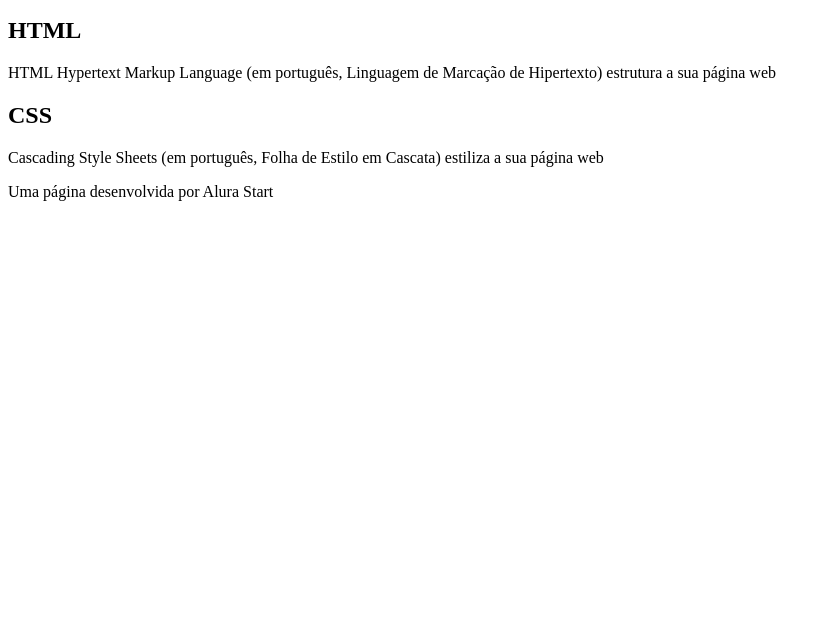
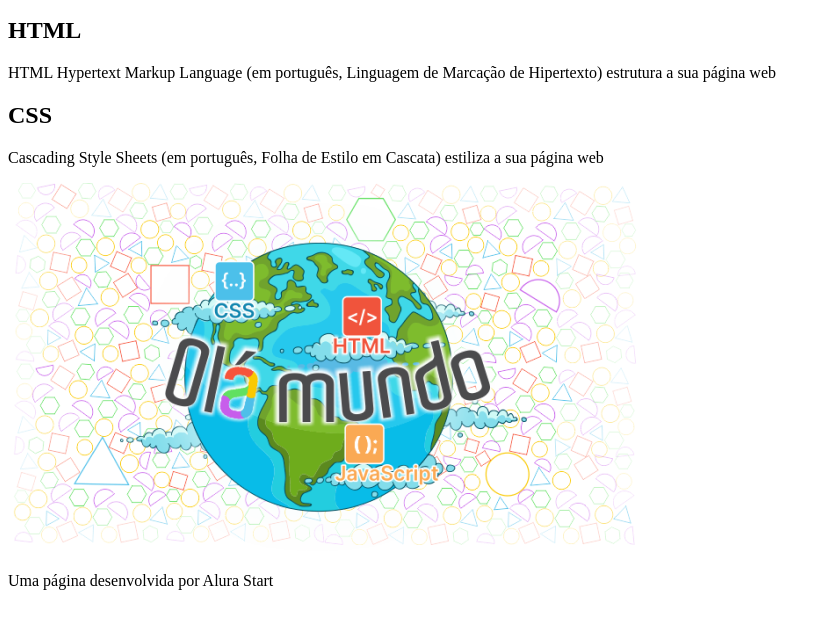
Before and after one commit to freespiri/Ol-mundo, a plain HTML site: page index.html in a window 1280 px wide. Shown: the part 101-730 px from the top of the page, without its empty margins (0-831 px from the left). Drawn offline with Linux system fonts and the light colour scheme.

Commit message:
Add files via upload

```diff
--- a/index.html
+++ b/index.html
@@ -19,6 +19,7 @@
 
             <h2>CSS</h2>
             <P></P>Cascading Style Sheets (em português, Folha de Estilo em Cascata) estiliza a sua página web</P>
+            <img src= "Olá Mundo.png" alt="Imagem com figuras geométricas ao fundo e uma figura do planeta Terra a frente, com a inscrição Olá Mundo em letras coloridas">
     </section>
 
     <footer>
```
